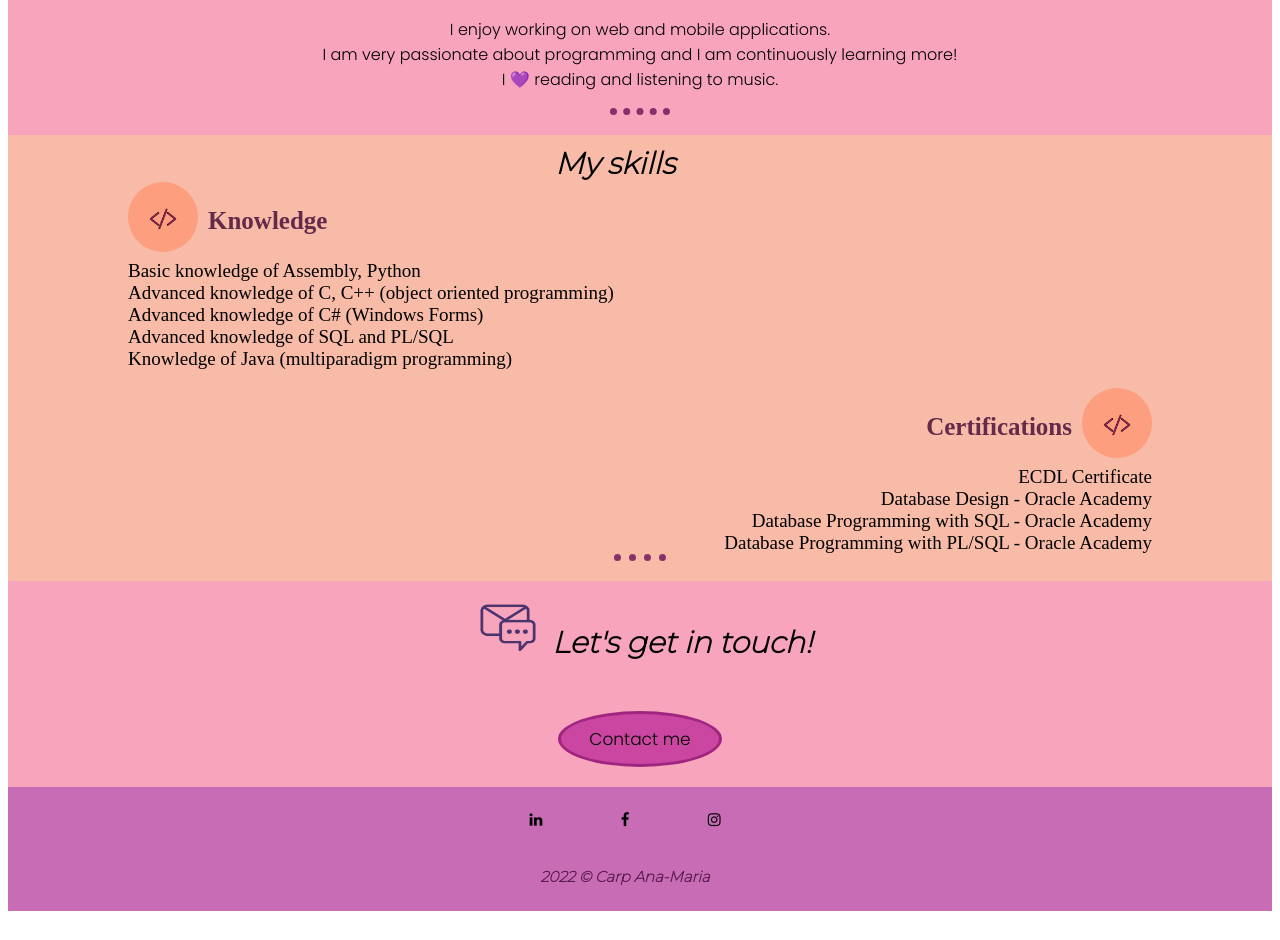
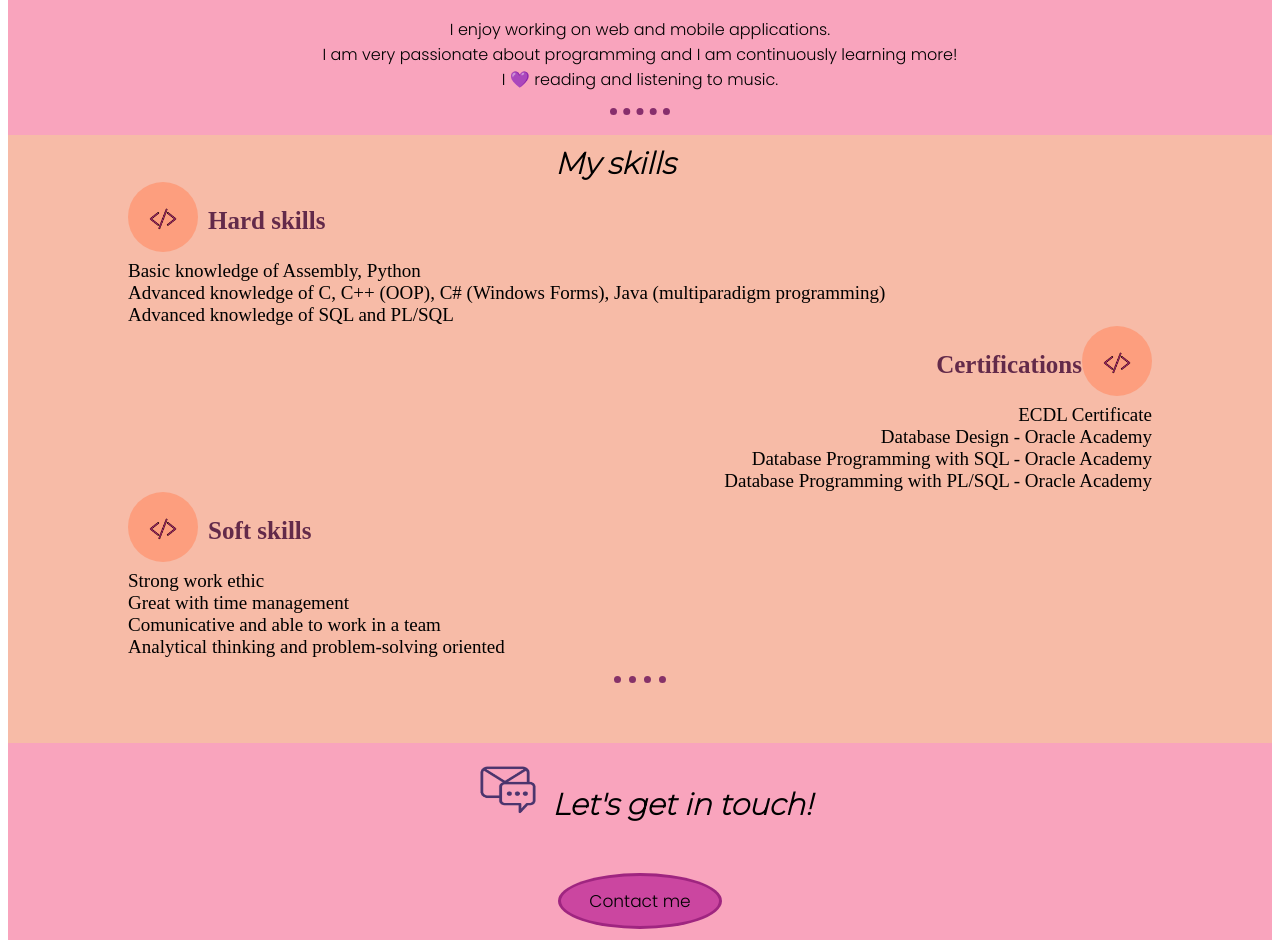
Before and after one commit to AnaCarp/TW_About-Me, a plain HTML site: page About me/index.html in a window 1280 px wide. Shown: the part 462-1402 px from the top of the page. Before the commit the page ends 1381 px from the top, so only its background shows below. Drawn offline with Linux system fonts and the light colour scheme.

Commit message:
Add files via upload

```diff
--- a/About me/index.html
+++ b/About me/index.html
@@ -30,27 +30,33 @@
 
         <div class="sectiunea3">
             <h>My skills <br> </h>
+
             <img class="poza_skills" id="p1" src="skills.png">
-            <p id="paragraf1"> Knowledge</p>
+            <p class="paragraph_skills"> Hard skills</p>
+            <ul class="list_left">
+                <li>Basic knowledge of Assembly, Python</li>
+                <li>Advanced knowledge of C, C++ (OOP), C# (Windows Forms), Java (multiparadigm programming) </li>
+                <li>Advanced knowledge of SQL and PL/SQL </li>
+            </ul>
 
-
-            <ul id="ul1">
-                <li>Basic knowledge of Assembly, Python</li>
-                <li>Advanced knowledge of C, C++ (object oriented programming)</li>
-                <li>Advanced knowledge of C# (Windows Forms)</li>
-                <li>Advanced knowledge of SQL and PL/SQL </li>
-                <li>Knowledge of Java (multiparadigm programming) </li>
-            </ul>
-            <br>
-
-            <img class="poza_skills" id="p2" src="skills.png">
-            <p id="paragraf2">Certifications </p>
-            <ul id="ul2">
+            <img class="poza_skills" id="poza2right" src="skills.png">
+            <p class="paragraph_skills" id="paragraf2right">Certifications</p>
+            <ul class="list_right">
                 <li>ECDL Certificate</li>
                 <li>Database Design - Oracle Academy</li>
                 <li>Database Programming with SQL - Oracle Academy</li>
                 <li>Database Programming with PL/SQL - Oracle Academy </li>
             </ul>
+
+            <img class="poza_skills" id="p3" src="skills.png">
+            <p class="paragraph_skills">Soft skills </p>
+            <ul class="list_left">
+                <li>Strong work ethic </li>
+                <li>Great with time management</li>
+                <li>Comunicative and able to work in a team</li>
+                <li>Analytical thinking and problem-solving oriented</li>
+            </ul>
+            <br>
 
             <hr>
         </div>
--- a/About me/style.css
+++ b/About me/style.css
@@ -39,7 +39,7 @@
 /*sectiunea 3*/
 .sectiunea3{
     background-color: #f7b59fe8;
-    padding: 10px 120px 20px 120px;
+    padding: 10px 120px 60px 120px;
     text-align: center;
 }
 .sectiunea3 h{
@@ -55,17 +55,15 @@
 .poza_skills{
     border-radius:50%;
     max-width:70px;
+    float: left;
 }
 
-#p1{
-    float: left;
-
-}
-#p2{
+#poza2right{
     float:right;
 
 }
-.sectiunea3 #paragraf1{
+
+.paragraph_skills{
     text-align: left;
     padding-left:80px;
     font-size: 25px;
@@ -73,16 +71,10 @@
     font-weight: bold;
 }
 
-.sectiunea3 #paragraf2{
+#paragraf2right{
     text-align: right;
-    padding-right:80px;
-    font-size: 25px;
-    color:#400935cf;
-    font-weight: bold;
 }
-
-
-#ul1{
+.list_left{
     margin: 0;
     padding: 0;
     text-align: left;
@@ -90,13 +82,14 @@
     font-size: 19px;
 }
 
-#ul2{
+.list_right{
     margin: 0;
     padding: 0;
     text-align: right;
     list-style:none;
     font-size: 19px;
 }
+
 
 /*sectiunea 4*/
 
```
